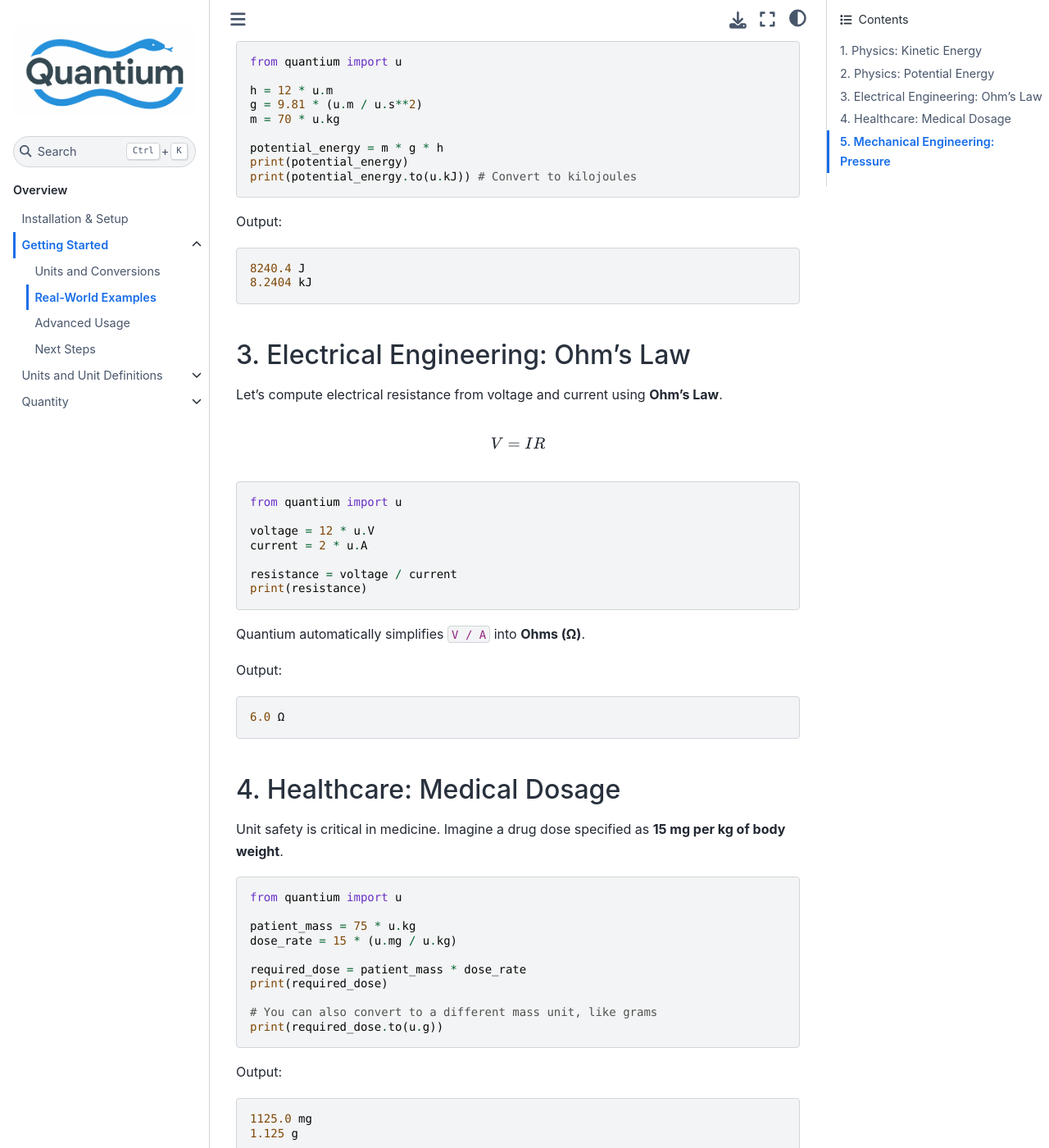
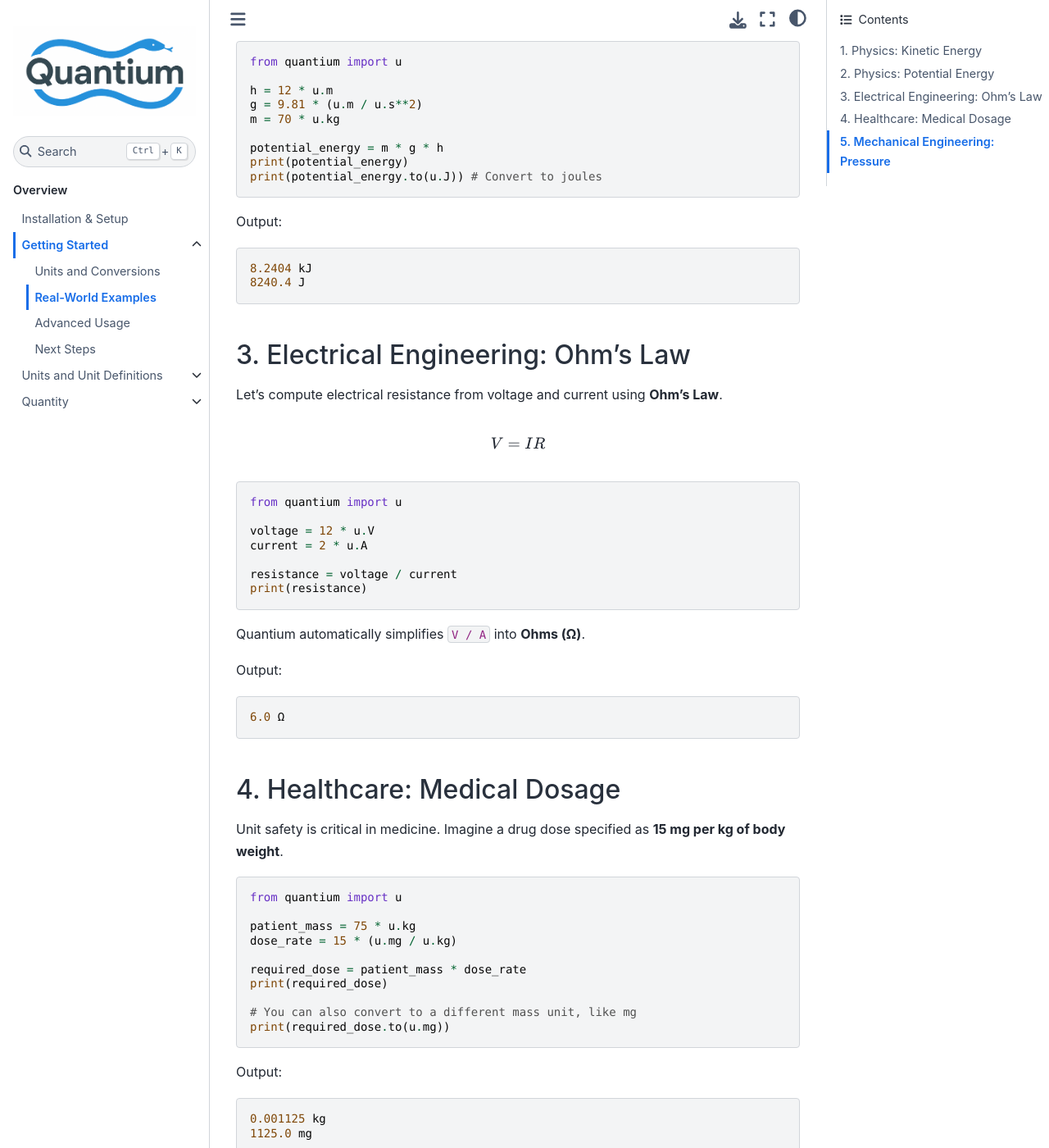
Before and after one commit to parneetsingh022/Quantium, a Sphinx documentation site: the page built from docs/getting_started/real_world_examples.rst, in a window 1280 px wide and 1400 px high, scrolled down 966 px. Shown: the whole window at 82% size. Built offline with Sphinx 7.4.7 and the Sphinx Book theme 1.1.4, drawn with Linux system fonts in a browser that asks for light colours.

Commit message:
docs: fixed errors in docs for new unit_simplifier

```diff
--- a/docs/getting_started/real_world_examples.rst
+++ b/docs/getting_started/real_world_examples.rst
@@ -49,14 +49,15 @@ Units are fully preserved through complex mathematical expressions, like calcula
 
     potential_energy = m * g * h
     print(potential_energy)
-    print(potential_energy.to(u.kJ)) # Convert to kilojoules
+    print(potential_energy.to(u.J)) # Convert to joules
 
 Output:
 
 .. code-block::
 
+    8.2404 kJ
     8240.4 J
-    8.2404 kJ
+
 
 
 --------------------------------------
@@ -103,15 +104,16 @@ Unit safety is critical in medicine. Imagine a drug dose specified as **15 mg pe
     required_dose = patient_mass * dose_rate
     print(required_dose)
 
-    # You can also convert to a different mass unit, like grams
-    print(required_dose.to(u.g))
+    # You can also convert to a different mass unit, like mg
+    print(required_dose.to(u.mg))
 
 Output:
 
 .. code-block::
 
+    0.001125 kg
     1125.0 mg
-    1.125 g
+
 
 Quantium prevents a user from, for example, accidentally multiplying by a mass in *pounds* without conversion, or by *patient height*, which would raise a ``ValueError``.
 
--- a/docs/getting_started/units_and_conversions.rst
+++ b/docs/getting_started/units_and_conversions.rst
@@ -82,7 +82,7 @@ Output:
 .. code-block::
 
     Value: 6.0
-    Units: Unit(name='kg·m/s^2', scale_to_si=1.0, dim=[L^1][M^1][T^-2])
+    Units: Unit(name='N', scale_to_si=1.0, dim=[L^1][M^1][T^-2])
     Dimension: [L^1][M^1][T^-2]
     6.0 N
 
--- a/docs/quantity/operations.rst
+++ b/docs/quantity/operations.rst
@@ -15,7 +15,7 @@ When two compatible quantities are added or subtracted, the result keeps the uni
    from quantium import u
 
    total_dist = (1 * u.km) + (500 * u.m)
-   print(total_dist)  # 1.5 m
+   print(total_dist)  # 1.5 km
 
    delta_t = (10 * u.min) - (30 * u.s)
    print(delta_t) # 9.5 min
--- a/docs/requirements.txt
+++ b/docs/requirements.txt
@@ -42,7 +42,6 @@ pytest==8.4.2
 python-dateutil==2.9.0.post0
 PyYAML==6.0.3
 pyyaml_env_tag==1.1
--e git+https://github.com/parneetsingh022/quantium.git@4009c9b54b340ea92063633cc8e036a80db06038#egg=quantium
 requests==2.32.5
 roman-numerals-py==3.1.0
 setuptools==80.9.0
```
Also changed, not shown: .plan/todo.md (deleted), 1 other file.
